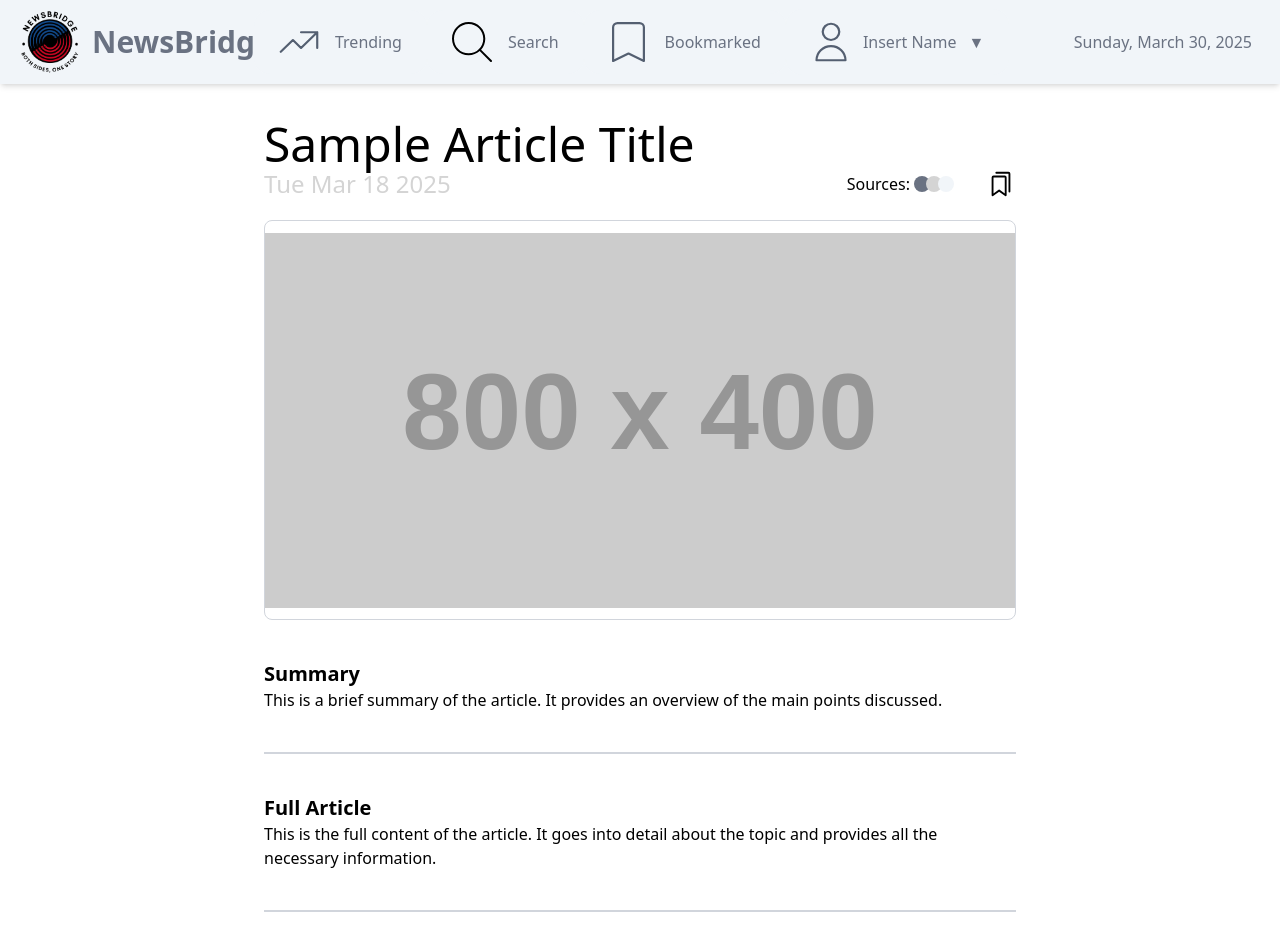
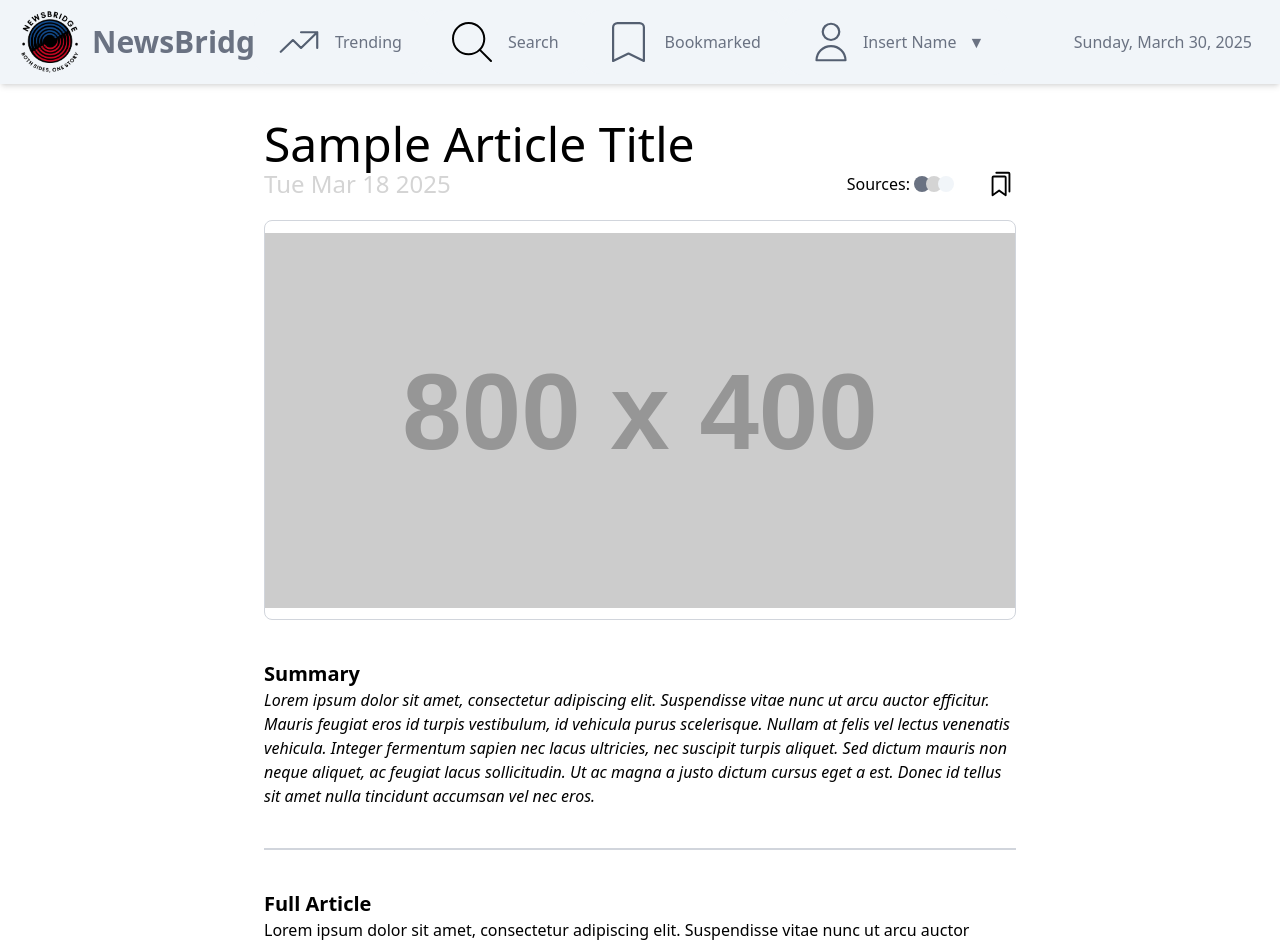
Before and after one commit to ysmazaheri/NewsBridge, a React (Vite) app in the folder frontend/newsbridge/: page /article in a window 1280 px wide. Shown: the top 946 px of the page. Built offline with nearby package versions, Linux system fonts and the light colour scheme.

Commit message:
Make mocked article Lorem Ipsum

```diff
--- a/frontend/newsbridge/src/mock-data/MockArticle.tsx
+++ b/frontend/newsbridge/src/mock-data/MockArticle.tsx
@@ -3,8 +3,16 @@ import { UnbiasedArticleViewModel } from "../entities/viewmodels/UnbiasedArticle
 export const mockArticle: UnbiasedArticleViewModel = {
     id: 1,
     title: "Sample Article Title",
-    summary: "This is a brief summary of the article. It provides an overview of the main points discussed.",
-    content: "This is the full content of the article. It goes into detail about the topic and provides all the necessary information.",
+    summary: "Lorem ipsum dolor sit amet, consectetur adipiscing elit. Suspendisse vitae nunc ut arcu auctor efficitur. Mauris feugiat eros id turpis vestibulum, id vehicula purus scelerisque. Nullam at felis vel lectus venenatis vehicula. Integer fermentum sapien nec lacus ultricies, nec suscipit turpis aliquet. Sed dictum mauris non neque aliquet, ac feugiat lacus sollicitudin. Ut ac magna a justo dictum cursus eget a est. Donec id tellus sit amet nulla tincidunt accumsan vel nec eros.",
+    content: `Lorem ipsum dolor sit amet, consectetur adipiscing elit. Suspendisse vitae nunc ut arcu auctor efficitur. Mauris feugiat eros id turpis vestibulum, id vehicula purus scelerisque. Nullam at felis vel lectus venenatis vehicula. Integer fermentum sapien nec lacus ultricies, nec suscipit turpis aliquet.
+
+Curabitur ultricies arcu id lectus consectetur, id luctus libero pellentesque. Donec aliquet magna et urna tempor, nec tristique sem viverra. Nam lacinia turpis et dui tincidunt fermentum. Pellentesque ac turpis non enim auctor dictum non non elit. Vestibulum ante ipsum primis in faucibus orci luctus et ultrices posuere cubilia curae; Sed sed lectus at elit tincidunt dictum. Duis hendrerit ipsum vel vehicula condimentum.
+
+In ac ligula at lectus sagittis facilisis ut sit amet metus. Aenean pharetra erat at est tincidunt, in feugiat lorem suscipit. Integer mollis viverra nisl, at scelerisque nulla tincidunt vel. Nulla nec velit sit amet purus malesuada pretium. Cras varius, risus nec gravida accumsan, tortor nisl ultricies orci, vel faucibus quam sapien nec metus. Suspendisse feugiat ligula et est porttitor fermentum. Nulla facilisi.
+
+Mauris mattis magna nec eros congue, sed feugiat lorem interdum. Cras consequat ante velit, vitae tincidunt elit malesuada vel. Integer eget risus eu arcu sodales facilisis. Nam id mi non arcu consectetur luctus sit amet non magna. Nulla auctor felis libero, quis posuere turpis dignissim non. Praesent tincidunt nulla nec turpis dignissim, vel auctor ipsum dignissim. Proin vehicula porttitor risus, a hendrerit lorem tempus id. Ut euismod efficitur neque. In vehicula posuere odio.
+
+Pellentesque habitant morbi tristique senectus et netus et malesuada fames ac turpis egestas. Donec dignissim sem vel massa vestibulum, sed vulputate eros efficitur. Aliquam erat volutpat. Proin auctor augue at turpis varius volutpat. Vestibulum ante ipsum primis in faucibus orci luctus et ultrices posuere cubilia curae; Cras lobortis sapien ut dictum sagittis. Nulla dictum, odio id malesuada convallis, sem est accumsan lorem, sed dignissim sem magna non felis. In nec sapien et lacus condimentum rhoncus eget sed nulla. Fusce nec eros et urna feugiat fringilla vel sed est.`,
     imageUrl: null,
     topic: "Sample Topic",
     likeCount: 23,
--- a/frontend/newsbridge/src/pages/Article.tsx
+++ b/frontend/newsbridge/src/pages/Article.tsx
@@ -59,9 +59,9 @@ const ArticlePage: React.FC = () => {
             {/* Article Summary */}
             <div className="my-5 w-full">
                 <h2 className="text-xl font-semibold">Summary</h2>
-                <p>
+                <pre className="whitespace-pre-wrap font-sans italic">
                     {article.summary}
-                </p>
+                </pre>
             </div>
 
             <hr className="my-5 border-gray-300 border-1 w-full" />
@@ -69,9 +69,9 @@ const ArticlePage: React.FC = () => {
             {/* Full Article */}
             <div className="my-5 w-full">
                 <h2 className="text-xl font-semibold">Full Article</h2>
-                <p>
+                <pre className="whitespace-pre-wrap font-sans">
                     {article.content}
-                </p>
+                </pre>
             </div>
 
             <hr className="my-5 border-gray-300 border-1 w-full" />
```
